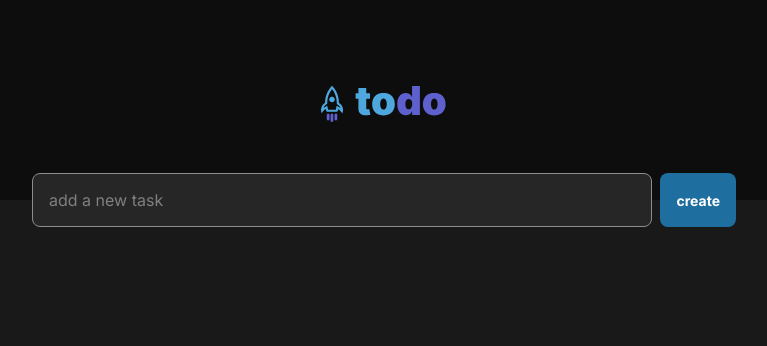
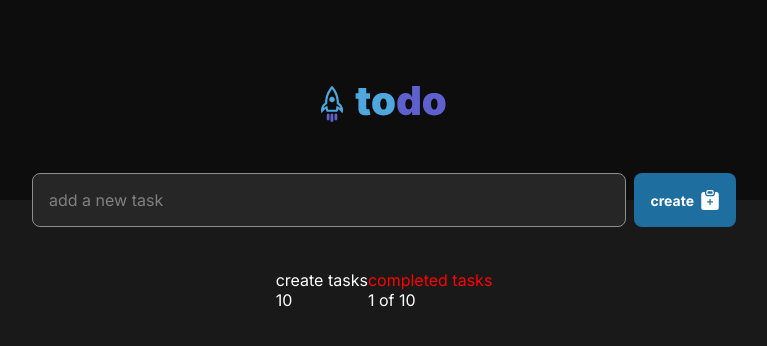
Before and after one commit to Yoshimitsuy/my-tasks, a React (Vite) app: page / in a window 1280 px wide. Shown: the top 346 px of the page, without its empty margins (256-1023 px from the left). Built offline with nearby package versions, Linux system fonts and the light colour scheme.

Commit message:
add icon lib, comp tasks

```diff
--- a/package.json
+++ b/package.json
@@ -10,7 +10,8 @@
   },
   "dependencies": {
     "react": "^18.2.0",
-    "react-dom": "^18.2.0"
+    "react-dom": "^18.2.0",
+    "react-icons": "^4.8.0"
   },
   "devDependencies": {
     "@types/react": "^18.0.27",
--- a/src/App.jsx
+++ b/src/App.jsx
@@ -1,10 +1,16 @@
-import { Header } from "./components/Header";
+import React from 'react';
+import { Header } from './components/Header';
+import { Task } from './components/Tasks';
+
 
 function App() {
 
   return (
-    <Header />
-  )
+    <>
+      <Header />
+      <Task />
+    </>
+  );
 }
 
 export default App;
--- a/src/components/Header/index.jsx
+++ b/src/components/Header/index.jsx
@@ -1,6 +1,7 @@
 import React from 'react';
 import styles from './header.module.css';
 import todoLogo from '../../assets/todoLogo.svg';
+import { BsClipboardPlusFill } from 'react-icons/bs';
 
 export function Header() {
   return (
@@ -9,7 +10,10 @@ export function Header() {
 
       <form className={ styles.newTaskForm }>
         <input type="text" placeholder='add a new task' />
-        <button>create</button>
+        <button>
+          create
+          <BsClipboardPlusFill size={ 20 } />
+        </button>
       </form>
     </header>
   );
--- /dev/null
+++ b/src/components/Tasks/index.jsx
@@ -0,0 +1,22 @@
+import React from 'react';
+import styles from './tasks.module.css';
+
+export function Task() {
+  return (
+    <section className={ styles.tasks }>
+      <header className={ styles.header }>
+
+        <div>
+          <p>create tasks</p>
+          <span>10</span>
+        </div>
+
+        <div >
+          <p className={ styles.colorText }>completed tasks</p>
+          <span>1 of 10</span>
+        </div>
+
+      </header>
+    </section>
+  );
+}
--- /dev/null
+++ b/src/components/Tasks/tasks.module.css
@@ -0,0 +1,13 @@
+.tasks {
+  display: flex;
+  justify-content: center;
+  margin-top: 70px;
+}
+
+.header {
+  display: flex;
+}
+
+.colorText {
+  color: red
+}
```
Also changed, not shown: src/assets/todoLogoY.svg (added), 1 other file (tests, documents, lock files or other folders).
